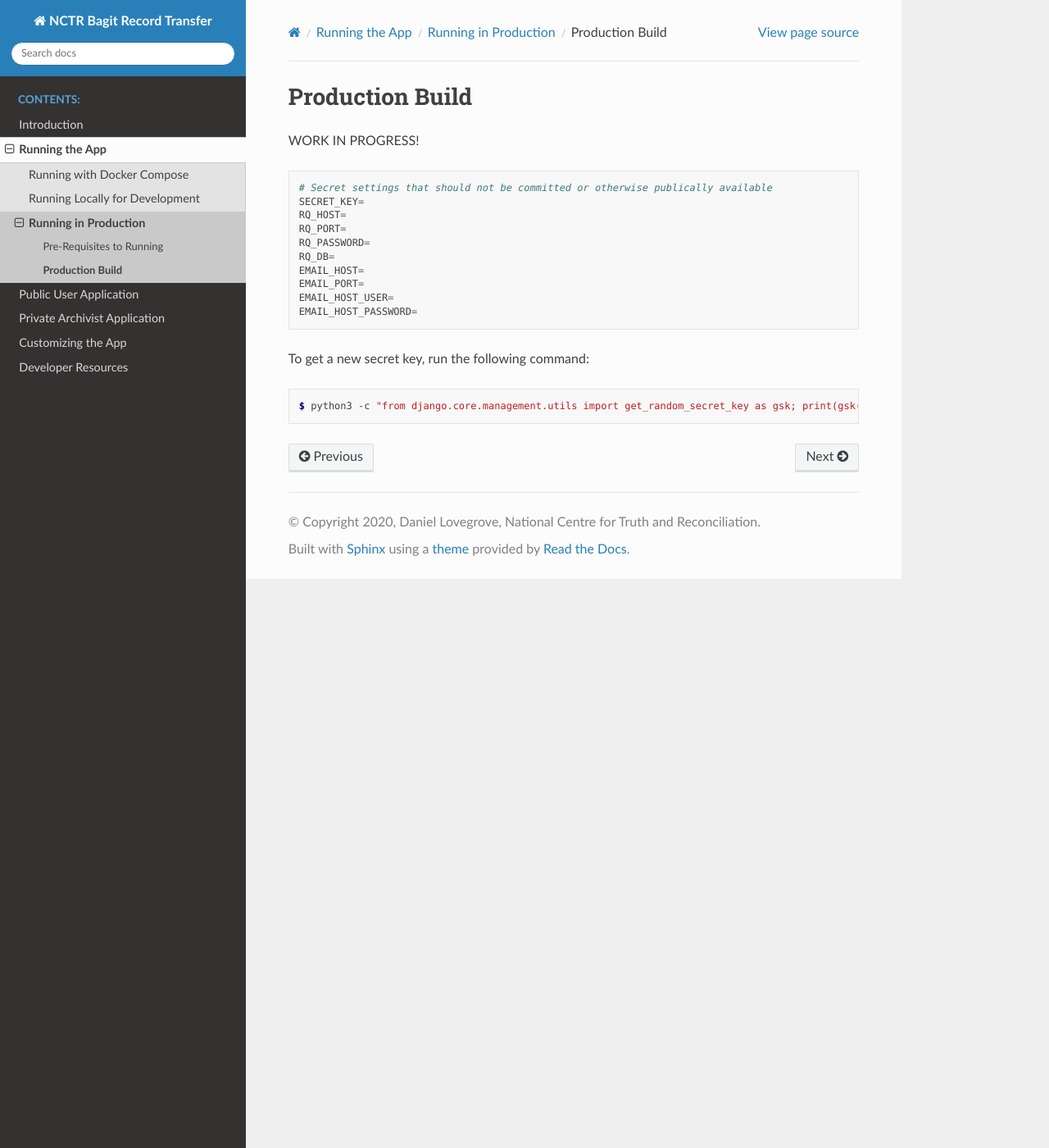
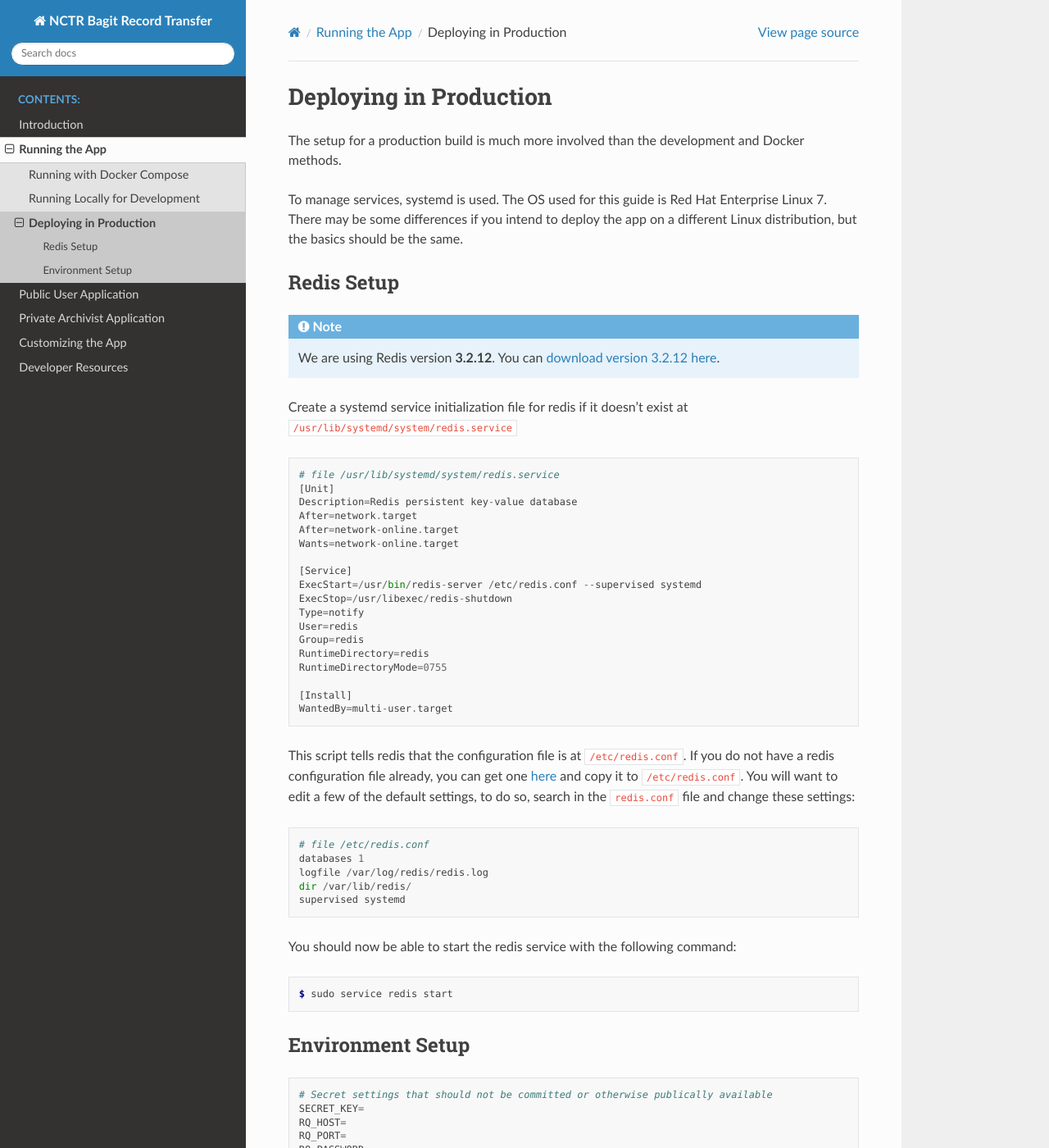
Before and after one commit to NationalCentreTruthReconciliation/Secure-Record-Transfer, a Sphinx documentation site: the page built from docs/running/production.rst, in a window 1280 px wide and 1400 px high. Shown: the whole window at 82% size. Built offline with Sphinx 7.4.7 and the Read the Docs theme 2.0.0, drawn with Linux system fonts in a browser that asks for light colours.

Commit message:
Write redis setup documentation

```diff
--- a/docs/running/index.rst
+++ b/docs/running/index.rst
@@ -23,4 +23,4 @@ sending emails to the console!
 
     docker
     local
-    productionindex
+    production
--- a/docs/running/local.rst
+++ b/docs/running/local.rst
@@ -41,8 +41,8 @@ install the required packages:
 
 To run the app, you will want to start the Redis and Email services before you start the development
 web server, since the Django app depends on those. There is a docker-compose file created
-specifically for this purpose. First, :code:`cd` into the code:`bagitobjecttransfer` folder, then
-run the docker-compose command:
+specifically for this purpose. :code:`cd` into the :code:`bagitobjecttransfer` folder, then run the
+docker-compose command:
 
 .. code-block:: console
 
--- a/docs/running/production.rst
+++ b/docs/running/production.rst
@@ -1,7 +1,70 @@
-Production Build
-================
+Deploying in Production
+=======================
 
-WORK IN PROGRESS!
+The setup for a production build is much more involved than the development and Docker methods.
+
+To manage services, systemd is used. The OS used for this guide is Red Hat Enterprise Linux 7. There
+may be some differences if you intend to deploy the app on a different Linux distribution, but the
+basics should be the same.
+
+Redis Setup
+###########
+
+.. note::
+
+    We are using Redis version **3.2.12**. You can
+    `download version 3.2.12 here <http://download.redis.io/releases/redis-3.2.12.tar.gz>`_.
+
+
+Create a systemd service initialization file for redis if it doesn't exist at
+:code:`/usr/lib/systemd/system/redis.service`
+
+.. code-block::
+
+    # file /usr/lib/systemd/system/redis.service
+    [Unit]
+    Description=Redis persistent key-value database
+    After=network.target
+    After=network-online.target
+    Wants=network-online.target
+
+    [Service]
+    ExecStart=/usr/bin/redis-server /etc/redis.conf --supervised systemd
+    ExecStop=/usr/libexec/redis-shutdown
+    Type=notify
+    User=redis
+    Group=redis
+    RuntimeDirectory=redis
+    RuntimeDirectoryMode=0755
+
+    [Install]
+    WantedBy=multi-user.target
+
+
+This script tells redis that the configuration file is at :code:`/etc/redis.conf`. If you do not
+have a redis configuration file already, you can get one
+`here <https://raw.githubusercontent.com/redis/redis/3.0/redis.conf>`_ and copy it to
+:code:`/etc/redis.conf`. You will want to edit a few of the default settings, to do so, search in
+the :code:`redis.conf` file and change these settings:
+
+.. code-block::
+
+    # file /etc/redis.conf
+    databases 1
+    logfile /var/log/redis/redis.log
+    dir /var/lib/redis/
+    supervised systemd
+
+
+You should now be able to start the redis service with the following command:
+
+.. code-block:: console
+
+    $ sudo service redis start
+
+
+Environment Setup
+#################
 
 .. code-block::
 
```
Also changed, not shown: docs/running/productionindex.rst (deleted, +0 -12 lines), docs/running/productionprerequisites.rst (deleted, +0 -117 lines).
